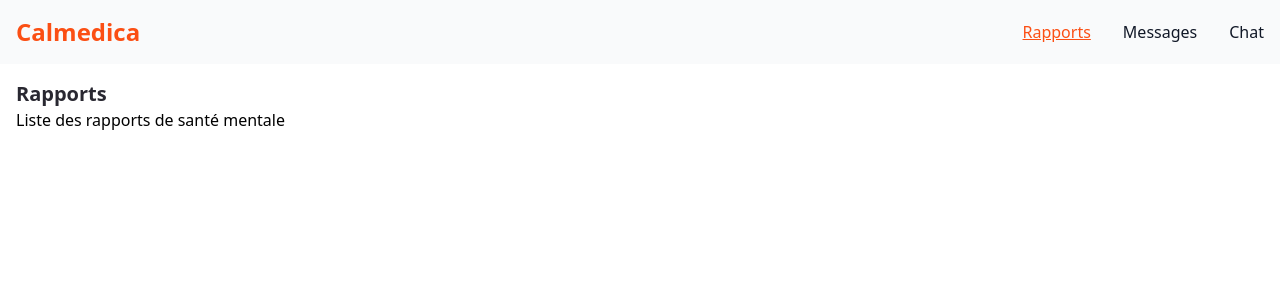
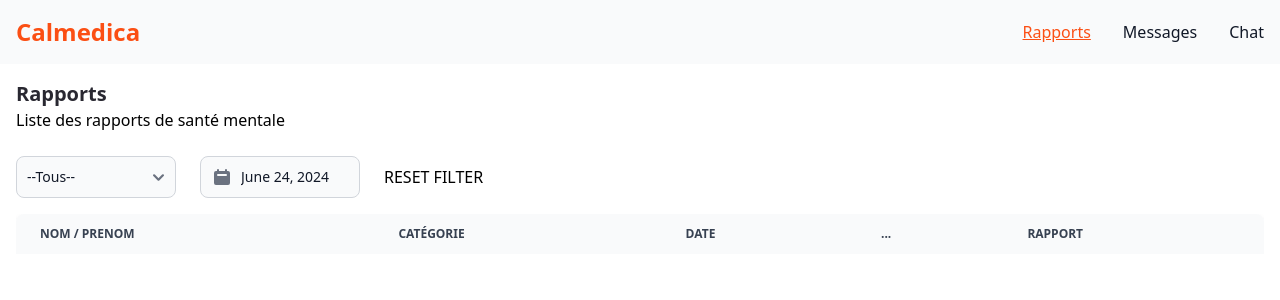
Before and after one commit to TheoBourdel/hackathon, a React (Create React App) app in the folder client/: page /rapports in a window 1280 px wide. Shown: the top 300 px of the page. Built offline with nearby package versions, Linux system fonts and the light colour scheme.

Commit message:
feat(report): add report list ui + filter'

```diff
--- a/client/src/components/Report/Report.js
+++ b/client/src/components/Report/Report.js
@@ -1,10 +1,31 @@
 import React from 'react'
+import { Select, Datepicker } from "flowbite-react";
+import ReportList from './ReportList';
 
 export default function Report() {
   return (
     <>
+      <div>
         <h1 className='text-custom-black text-xl font-semibold'>Rapports</h1>
         <p>Liste des rapports de santé mentale</p>
+      </div>
+
+      <div className='mt-6 mb-4 flex flex-row gap-6'>
+        <Select id="categories" className='w-40'>
+          <option>--Tous--</option>
+          <option>Très Urgent</option>
+          <option>Urgent</option>
+          <option>Normal</option>
+        </Select>
+
+        <Datepicker className='w-40' />
+
+        <button>RESET FILTER</button>
+      </div>
+
+      <div className="overflow-x-auto">
+        <ReportList />
+      </div>
     </>
-  )
-}
+    )
+  }
--- /dev/null
+++ b/client/src/components/Report/ReportList.js
@@ -0,0 +1,19 @@
+import React from 'react'
+import { Table } from "flowbite-react";
+
+export default function ReportList() {
+  return (
+    <Table>
+        <Table.Head>
+            <Table.HeadCell>Nom / Prenom</Table.HeadCell>
+            <Table.HeadCell>Catégorie</Table.HeadCell>
+            <Table.HeadCell>Date</Table.HeadCell>
+            <Table.HeadCell>...</Table.HeadCell>
+            <Table.HeadCell>Rapport</Table.HeadCell>
+        </Table.Head>
+        <Table.Body className="divide-y">
+
+        </Table.Body>
+    </Table>
+  )
+}
```
